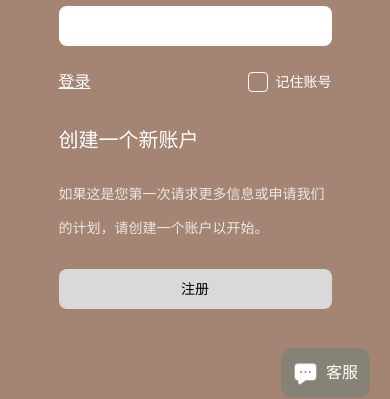
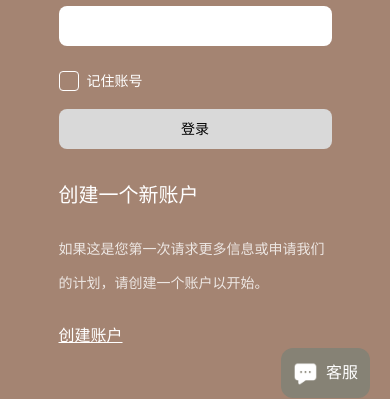
Before and after one commit to 2906420727songyw/surrogacy_test, a Next.js app: page /pages/auth/login in a window 390 px wide. Shown: the part 426-825 px from the top of the page. Built offline with nearby package versions, Linux system fonts and the light colour scheme; no server answers; a web font is replaced by a local one.

Commit message:
完成移动端登录页面的重构

```diff
--- a/src/app/pages/auth/login/page.module.css
+++ b/src/app/pages/auth/login/page.module.css
@@ -235,3 +235,10 @@
     transparent
   );
 }
+
+
+.mdLogin {
+  @media (min-width: 768px) {
+    display: none; /* 完全隐藏元素，不占据空间，无法点击 */
+  }
+}
--- a/src/app/pages/auth/login/page.tsx
+++ b/src/app/pages/auth/login/page.tsx
@@ -128,7 +128,7 @@ function LoginContent() {
                   />
                 </div>
 
-                <div className="mb-6 md:mb-[30px]">
+                <div className="mb-6 md:mb-[30px] ">
                   <div className="flex justify-between items-center mb-2 md:mb-3">
                     <label className="text-white text-sm md:text-base">密码</label>
                     <span className="text-white text-sm md:text-base opacity-80 cursor-pointer underline">
@@ -151,12 +151,14 @@ function LoginContent() {
                   />
                 </div>
 
-                <div className="mt-6 md:mt-10">
-                  <div className="flex items-center justify-between">
+
+
+                <div className="mt-6 md:mt-10 ">
+                  <div className=" items-center justify-between md:flex">
                     <button
                       type="submit"
                       disabled={isLoading}
-                      className="text-white text-base md:text-[20px] underline bg-transparent border-none cursor-pointer p-0 flex items-center gap-2"
+                      className=" hidden md:block text-white text-base md:text-[20px] underline bg-transparent border-none cursor-pointer p-0 flex items-center gap-2"
                     >
                       {isLoading ? (
                         <>
@@ -165,6 +167,10 @@ function LoginContent() {
                         </>
                       ) : '登录'}
                     </button>
+
+
+
+
 
                     <div className="flex items-center gap-2">
                       <button
@@ -193,8 +199,23 @@ function LoginContent() {
                           </div>
                         )}
                       </button>
+
                       <span className="text-white text-[14px]">记住账号</span>
                     </div>
+
+                    <button
+                      type="submit"
+                      disabled={isLoading}
+                      className="  md:hidden inline-flex items-center justify-center w-full md:w-[120px] h-10 md:h-12 bg-[#D9D9D9]
+                  text-black text-sm md:text-base rounded-lg border-none transition-opacity hover:opacity-90 mt-[2vh]"
+                    >
+                      {isLoading ? (
+                        <>
+                          <div className="w-4 h-4 border-2 border-white border-t-transparent rounded-full animate-spin"></div>
+                          <span>正在登录...</span>
+                        </>
+                      ) : '登录'}
+                    </button>
                   </div>
                 </div>
               </form>
@@ -217,11 +238,20 @@ function LoginContent() {
                   e.preventDefault();
                   router.push(`/pages/auth/register?type=${type}`);
                 }}
-                className="inline-flex items-center justify-center w-full md:w-[120px] h-10 md:h-12 bg-[#D9D9D9]
+                className=" md:flex hidden inline-flex items-center justify-center w-full md:w-[120px] h-10 md:h-12 bg-[#D9D9D9]
                   text-black text-sm md:text-base rounded-lg border-none transition-opacity hover:opacity-90 mb-[2vh]"
               >
                 注册
               </Link>
+
+              <span className="text-white text-base md:text-[20px] underline bg-transparent border-none cursor-pointer p-0 flex items-center gap-2 mb-[2vh] md:hidden"
+              onClick={(e) => {
+                e.preventDefault();
+                router.push(`/pages/auth/register?type=${type}`);
+              }}
+              >
+                      创建账户
+              </span>
             </div>
           </div>
         </div>
```
